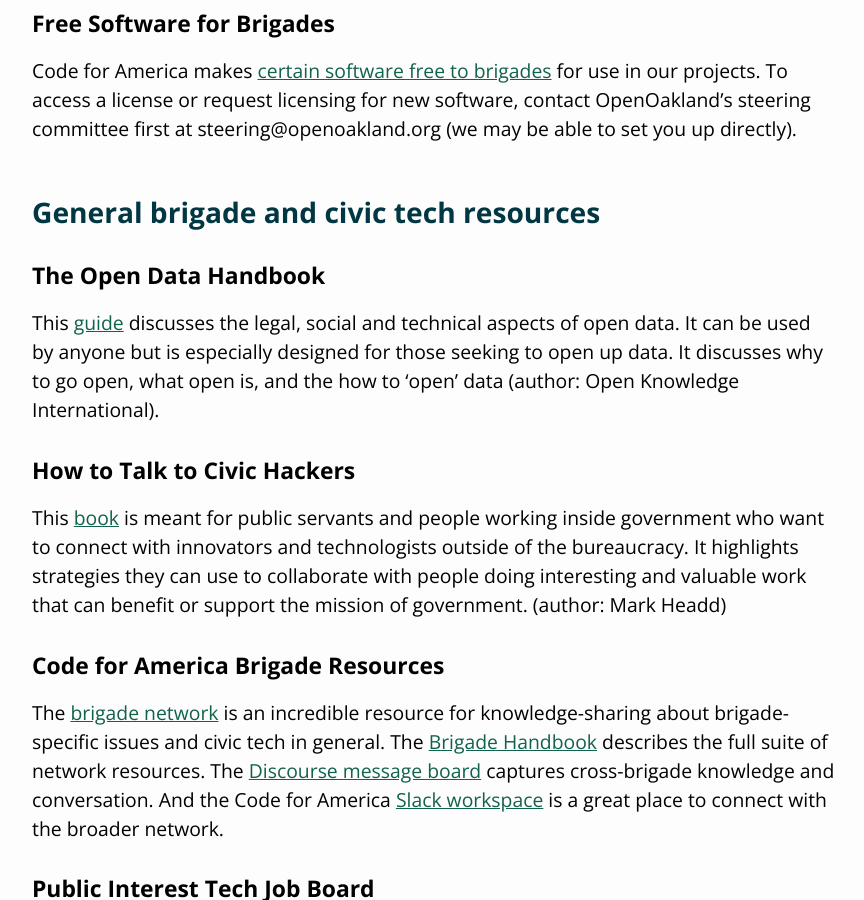
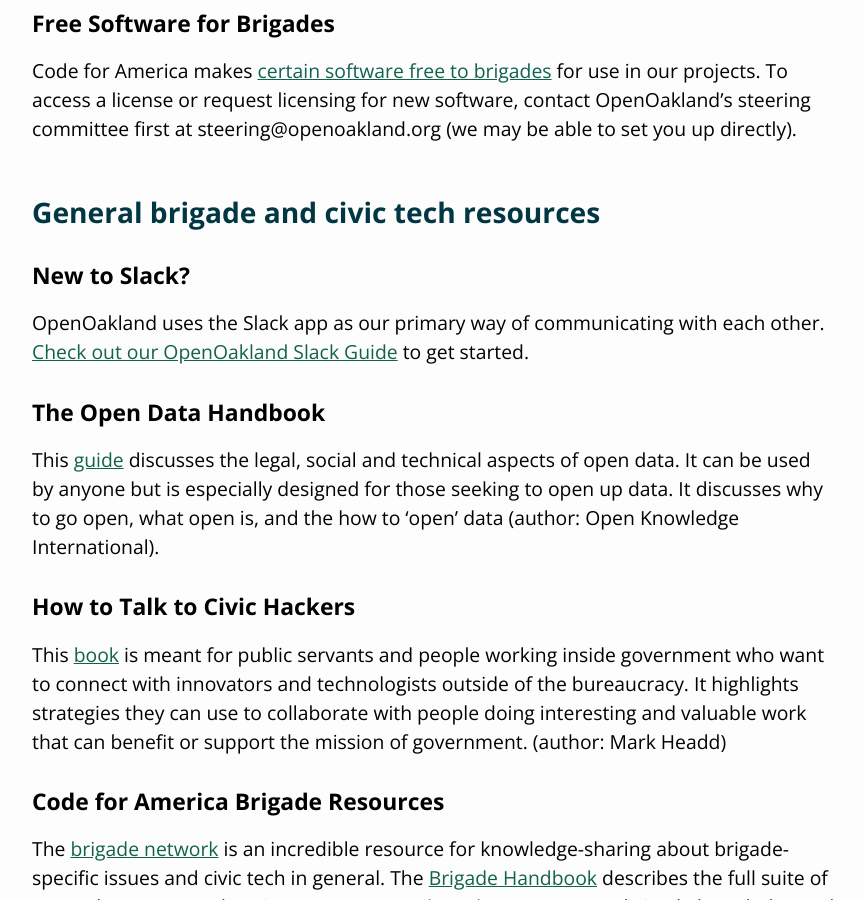
Before and after one commit to openoakland/openoakland.org, a Jekyll site: the page built from src/resources.md, in a window 1280 px wide and 900 px high, scrolled down 1005 px. Shown: the whole window, without its empty margins (206-1070 px from the left). Built offline with Jekyll 4.4.1, drawn with Linux system fonts in a browser that asks for light colours.

Commit message:
Updated /projects link and added to /resources

```diff
--- a/src/resources.md
+++ b/src/resources.md
@@ -28,6 +28,9 @@
 
 ## General brigade and civic tech resources
 
+### New to Slack?
+OpenOakland uses the Slack app as our primary way of communicating with each other. [Check out our OpenOakland Slack Guide](https://docs.google.com/document/d/1VWZQ_3ehP5j0IOTY0nJClvQPll3ivSkuAdh5YsOhO_U/edit?usp=sharing) to get started.
+
 ### The Open Data Handbook
 This [guide](http://opendatahandbook.org/) discusses the legal, social and technical aspects of open data. It can be used by anyone but is especially designed for those seeking to open up data. It discusses why to go open, what open is, and the how to ‘open’ data (author: Open Knowledge International).
 
```
Also changed, not shown: src/projects.md (+1 -1 lines).
